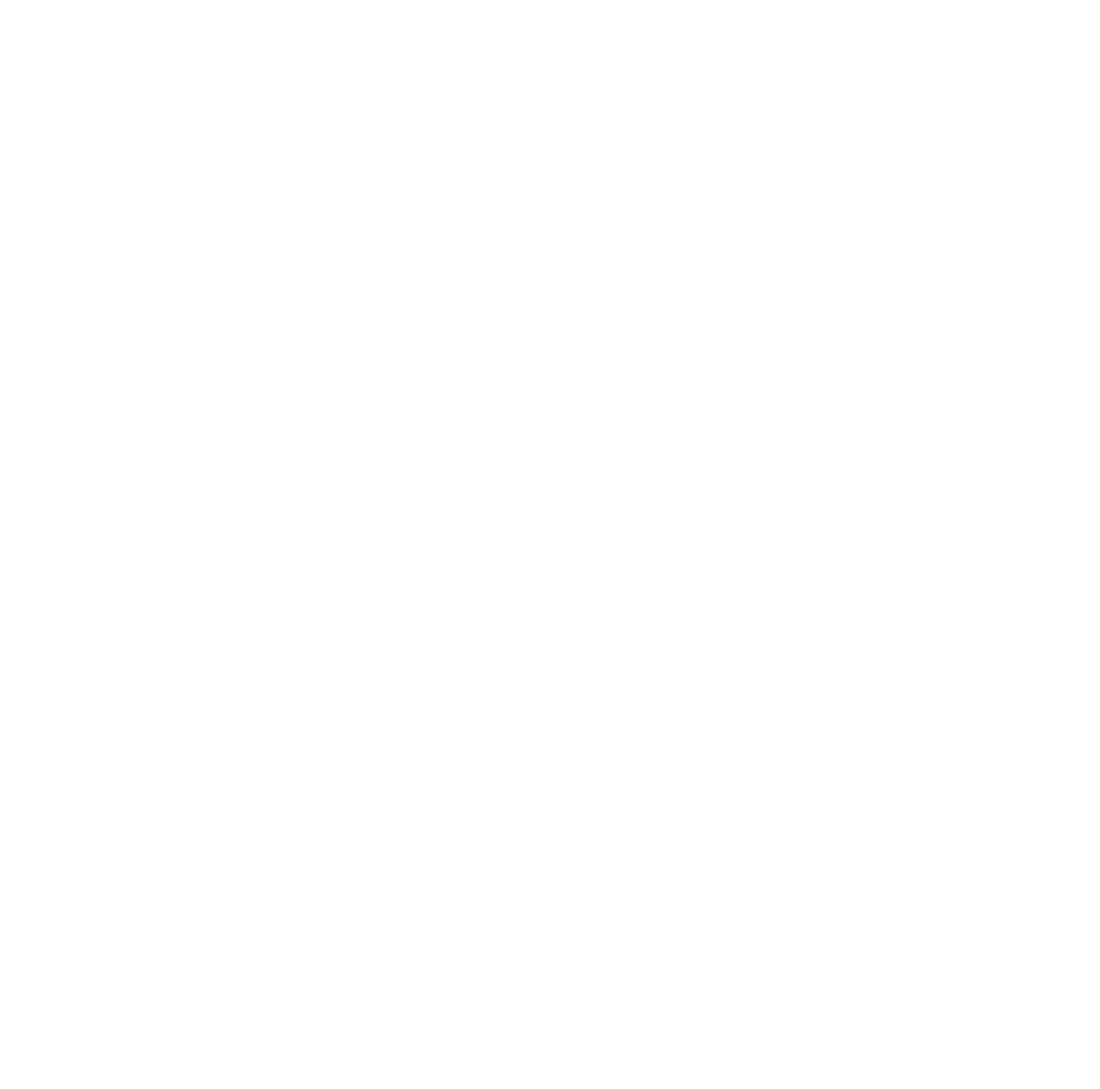
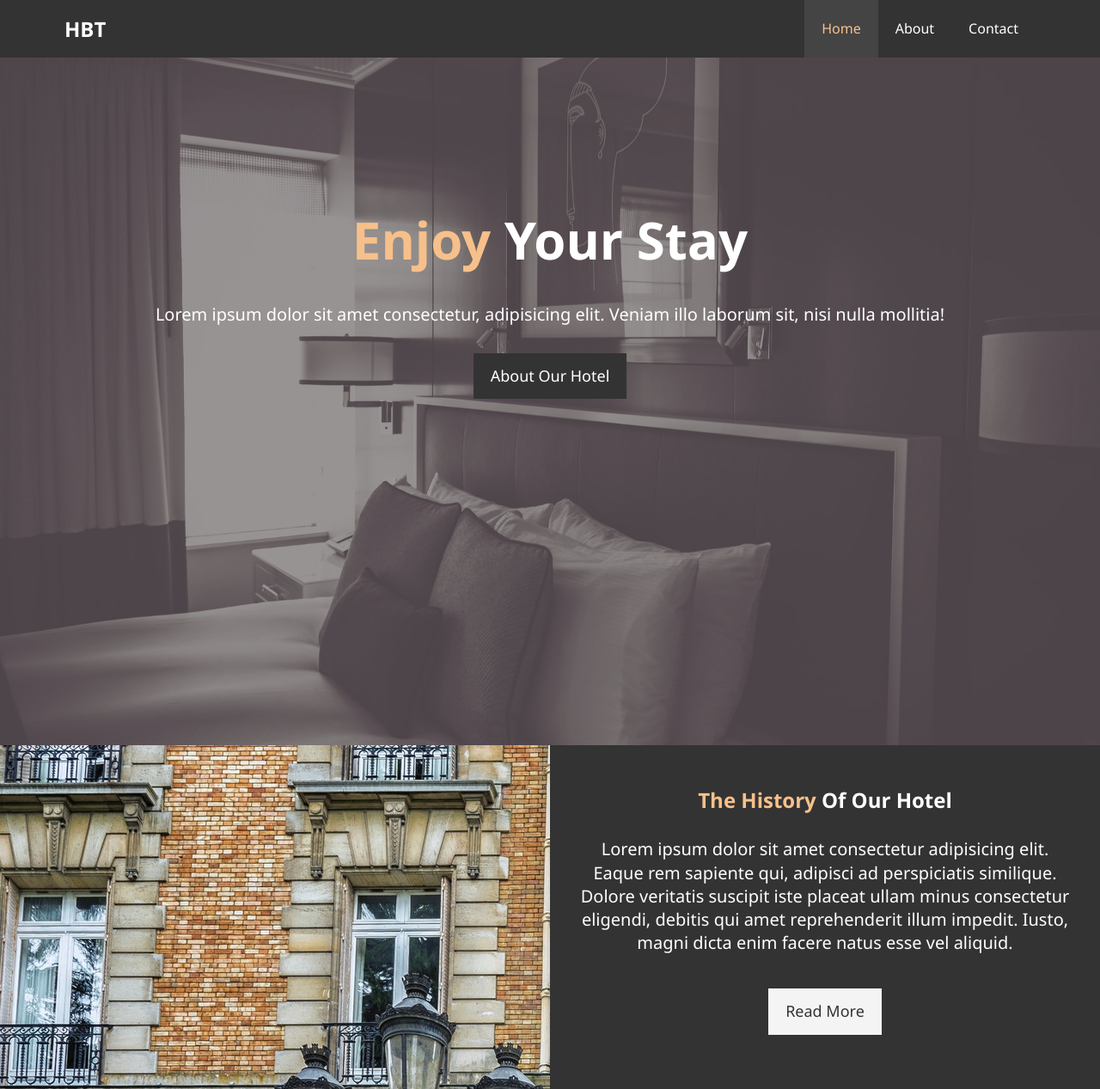
Before and after one commit to thao15059/html-css-modern, a plain HTML site: page hotel/index.html in a window 1280 px wide. Shown: the whole page at 86% size. Before the commit the page ends 800 px from the top, so only its background shows below. Drawn offline with Linux system fonts and the light colour scheme.

Commit message:
implements navbar, showcase and info

```diff
--- /dev/null
+++ b/hotel/css/main.css
@@ -0,0 +1,73 @@
+* {
+  padding: 0;
+  margin: 0;
+  box-sizing: border-box;
+}
+
+body {
+  font-family: "Segoe UI", sans-serif;
+  line-height: 1.7em;
+}
+
+a {
+  text-decoration: none;
+  color: #333;
+}
+
+h1,
+h2,
+h3 {
+  padding-bottom: 20px;
+}
+
+p {
+  margin: 10px 0;
+}
+
+.container {
+  max-width: 1170px;
+  margin: auto;
+  overflow: auto;
+  padding: 0 20px;
+}
+
+.text-primary {
+  color: #f7c08a;
+}
+
+.lead {
+  font-size: 20px;
+}
+
+.btn {
+  display: inline-block;
+  font-size: 18px;
+  color: #fff;
+  background: #333;
+  padding: 13px 20px;
+  border: none;
+  cursor: pointer;
+  transition: all 0.5s ease-out;
+}
+
+.btn:hover {
+  background: #f7c08a;
+  color: #333;
+}
+
+.btn-light {
+  background-color: #f4f4f4;
+  color: #333;
+}
+
+.bg-dark {
+  background: #333;
+  color: #fff;
+  overflow: auto;
+}
+
+.bg-light {
+  background: #f4f4f4;
+  color: #333;
+  overflow: auto;
+}
--- a/hotel/css/style.css
+++ b/hotel/css/style.css
@@ -0,0 +1,86 @@
+/* nav bar */
+.navbar {
+  background-color: #333;
+  color: #fff;
+  overflow: auto;
+}
+
+.navbar a {
+  color: #fff;
+}
+
+.navbar h1 {
+  float: left;
+  padding-top: 20px;
+}
+
+.navbar ul {
+  list-style: none;
+  float: right;
+}
+
+.navbar ul li {
+  float: left;
+}
+
+.navbar ul li a {
+  display: block;
+  padding: 20px;
+  text-align: center;
+}
+
+.navbar ul li a:hover,
+.navbar ul li a.current {
+  background: #444;
+  color: #f7c08a;
+  transition: all 0.5s ease-out;
+}
+
+/* Showcase */
+.showcase {
+  background-image: url("../img/showcase.jpg");
+  background-size: cover;
+  background-position: center;
+  background-repeat: no-repeat;
+  height: 100vh;
+}
+
+.showcase .showcase-content {
+  color: #fff;
+  text-align: center;
+  padding-top: 170px;
+}
+
+.showcase .showcase-content h1 {
+  font-size: 60px;
+  line-height: 1.4em;
+}
+
+.showcase .showcase-content p {
+  padding-bottom: 20px;
+  line-height: 1.5em;
+}
+
+/* info */
+.home-info {
+  height: 50vh;
+}
+
+.home-info .info-img {
+  float: left;
+  width: 50%;
+  background: url("../img/photo-1.jpg") no-repeat;
+  min-height: 100%;
+}
+
+.home-info .info-content {
+  float: left;
+  width: 50%;
+  text-align: center;
+  padding: 50px 30px;
+  overflow: hidden;
+}
+
+.home-info .info-content p {
+  padding-bottom: 30px;
+}
--- a/hotel/index.html
+++ b/hotel/index.html
@@ -4,7 +4,55 @@
     <meta charset="UTF-8" />
     <meta http-equiv="X-UA-Compatible" content="IE=edge" />
     <meta name="viewport" content="width=device-width, initial-scale=1.0" />
+    <meta
+      name="description"
+      content="Welcome to the most extraordinary hotel in Boston Massachusetts"
+    />
+    <meta name="keywords" content="hotel, boston hotel, new england hotel" />
+    <link rel="stylesheet" href="css/main.css" />
+    <link rel="stylesheet" href="css/style.css" />
     <title>Hotel BT | Website</title>
   </head>
-  <body></body>
+  <body>
+    <header>
+      <nav class="navbar">
+        <div class="container">
+          <h1 class="logo"><a href="index.html">HBT</a></h1>
+          <ul>
+            <li><a class="current" href="index.html">Home</a></li>
+            <li><a href="about.html">About</a></li>
+            <li><a href="contact.html">Contact</a></li>
+          </ul>
+        </div>
+      </nav>
+
+      <div class="showcase">
+        <div class="container">
+          <div class="showcase-content">
+            <h1><span class="text-primary">Enjoy</span> Your Stay</h1>
+            <p class="lead">
+              Lorem ipsum dolor sit amet consectetur, adipisicing elit. Veniam
+              illo laborum sit, nisi nulla mollitia!
+            </p>
+            <a class="btn" href="about.html">About Our Hotel</a>
+          </div>
+        </div>
+      </div>
+    </header>
+
+    <section class="home-info bg-dark">
+      <div class="info-img"></div>
+      <div class="info-content">
+        <h2><span class="text-primary">The History</span> Of Our Hotel</h2>
+        <p class="lead">
+          Lorem ipsum dolor sit amet consectetur adipisicing elit. Eaque rem
+          sapiente qui, adipisci ad perspiciatis similique. Dolore veritatis
+          suscipit iste placeat ullam minus consectetur eligendi, debitis qui
+          amet reprehenderit illum impedit. Iusto, magni dicta enim facere natus
+          esse vel aliquid.
+        </p>
+        <a class="btn btn-light" href="#">Read More</a>
+      </div>
+    </section>
+  </body>
 </html>
```
